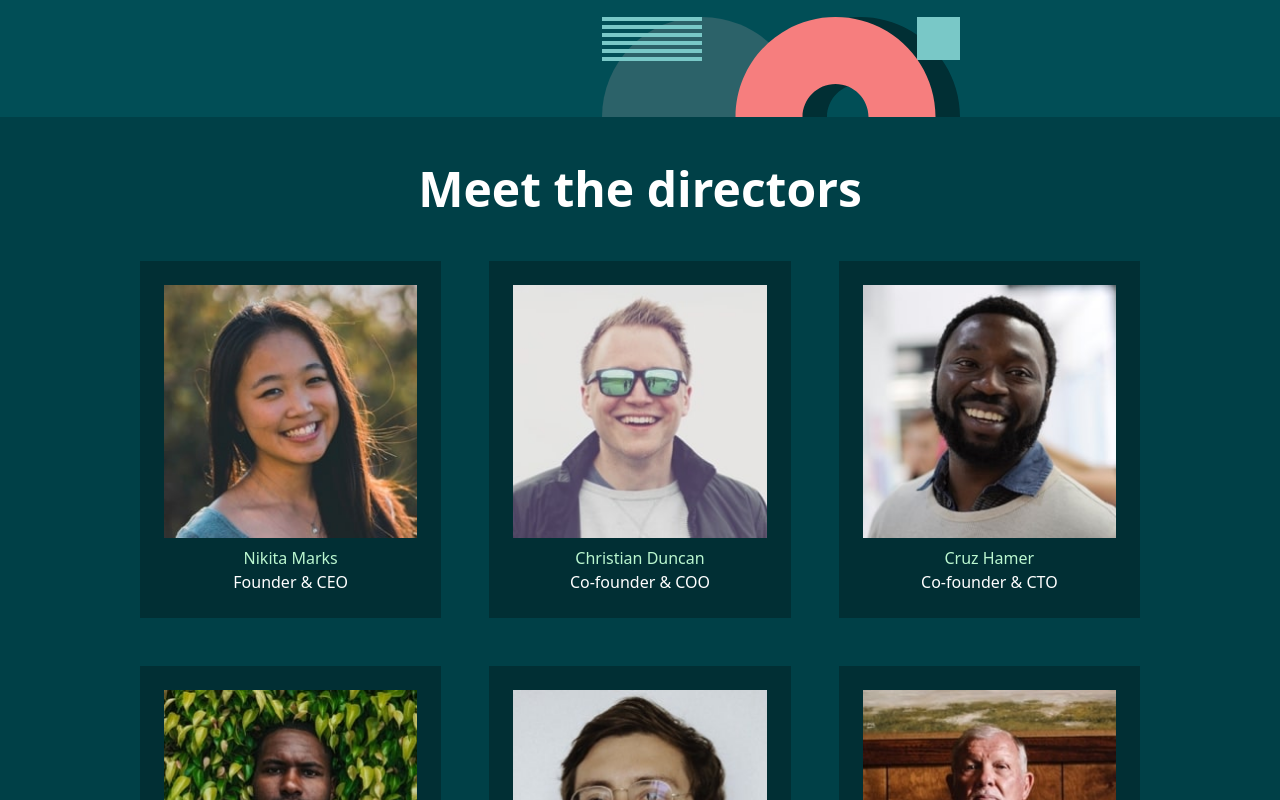
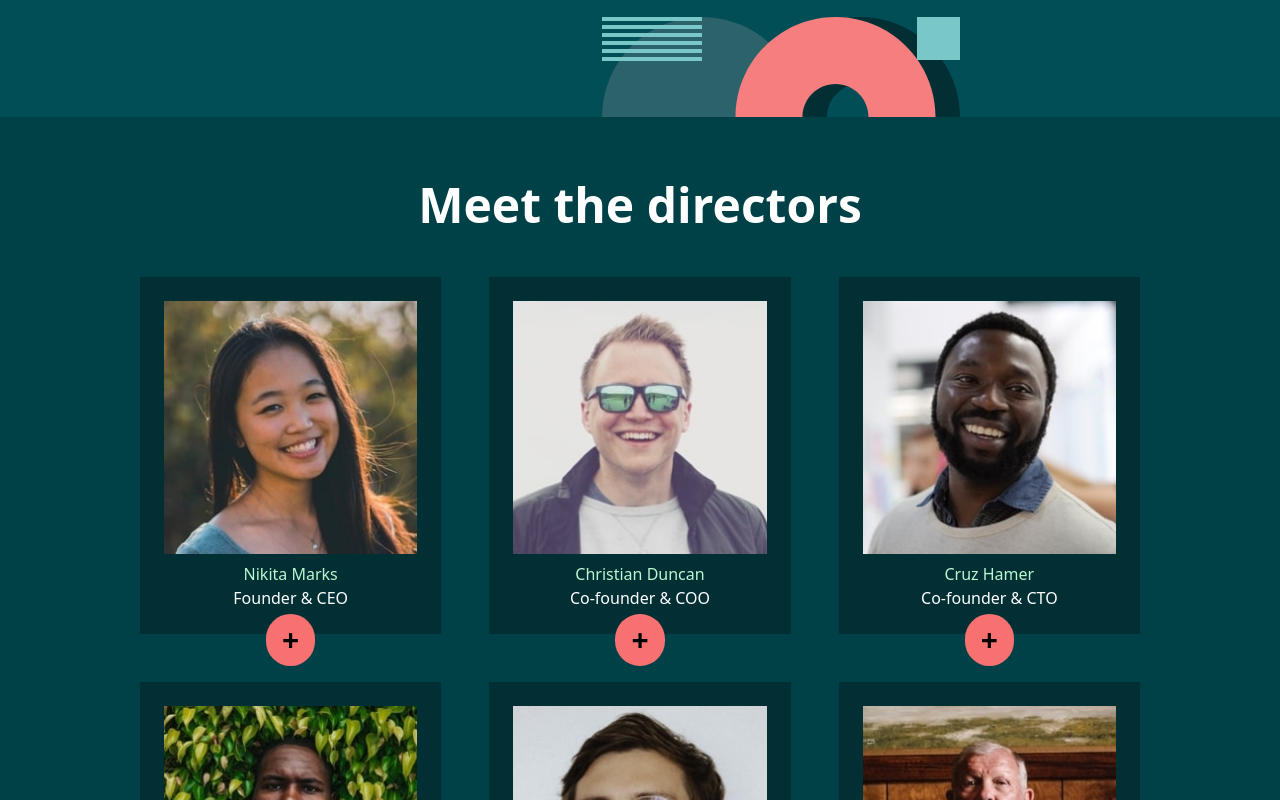
Before and after one commit to JAldo1980/myTeam-recruitment, a React (Vite) app: page /about in a window 1280 px wide. Shown: the part 480-1280 px from the top of the page. Built offline with nearby package versions, Linux system fonts and the light colour scheme.

Commit message:
added interactive elements to Directors component

```diff
--- a/src/components/About.jsx
+++ b/src/components/About.jsx
@@ -1,5 +1,4 @@
 import React from "react";
-import Directors from "./Directors";
 
 const About = () => {
   return (
--- a/src/components/Directors.jsx
+++ b/src/components/Directors.jsx
@@ -3,19 +3,22 @@ import DirectorsData from "./DirectorsData";
 
 const Directors = () => {
   return (
-    <div className="text-container py-8">
+    <div className="text-container py-12">
       <h2 className="text-center text-5xl font-bold text-white">
         Meet the directors
       </h2>
-      <div className="mt-12 grid grid-cols-2 gap-12 sm:grid-cols-3 sm:gap-12 relevant">
+      <div className="mt-12 grid grid-cols-2 gap-12 sm:grid-cols-3 sm:gap-12">
         {DirectorsData.map((data, index) => (
           <div
-            className="flex flex-col items-center director-bg p-6"
+            className="flex flex-col items-center director-bg p-6 relative"
             key={index}
           >
             <img src={data.img} alt={data.name} />
             <h3 className="mt-2 text-green-200">{data.name}</h3>
             <p className="text-white">{data.title}</p>
+            <div className="absolute -bottom-8 bg-red-400 rounded-full py-2 px-4 text-3xl font-bold cursor-pointer hover:bg-green-200 duration-300">
+              +
+            </div>
           </div>
         ))}
       </div>
```
